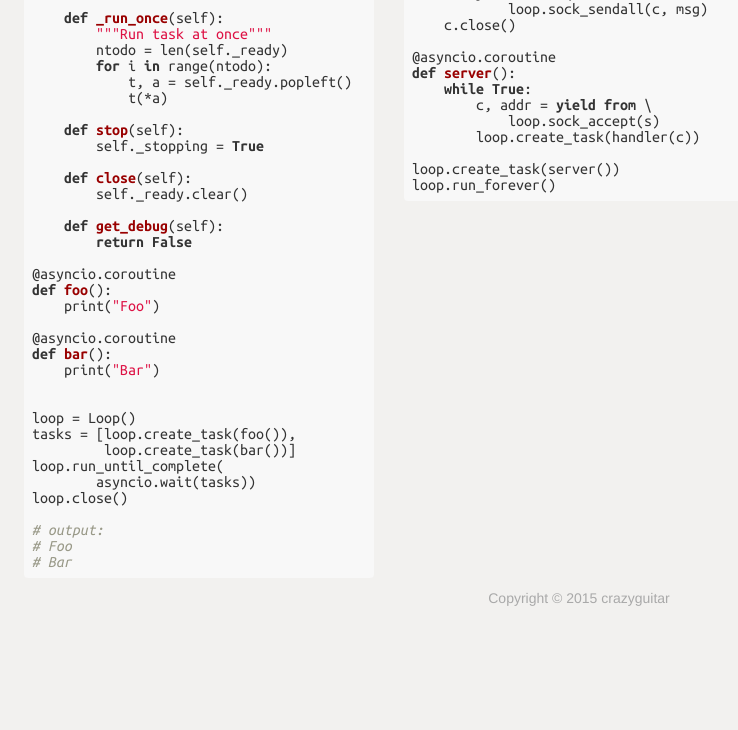
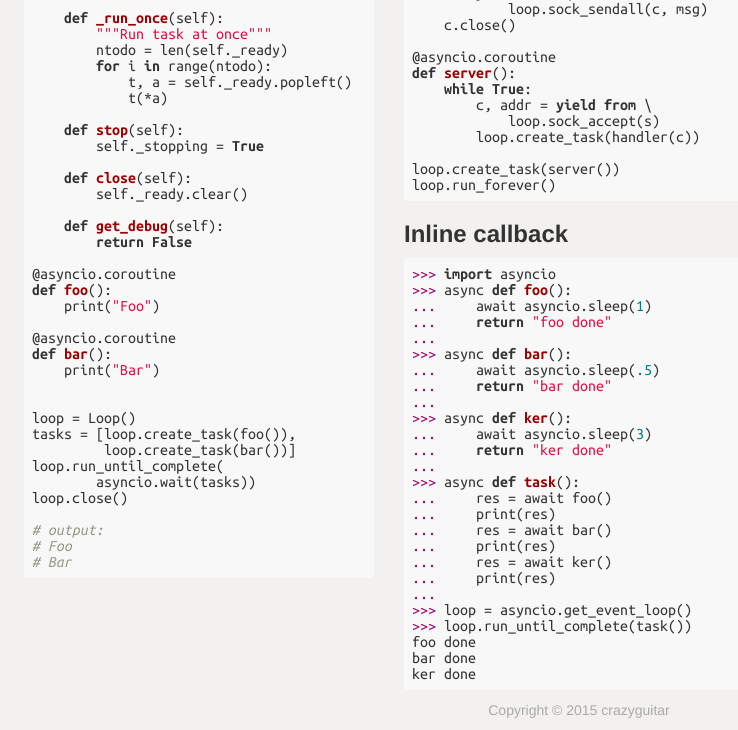
Before and after one commit to crazyguitar/cheatsheet, a Flask app: page /python-asyncio in a window 1280 px wide. Shown: the part 2726-3456 px from the top of the page, without its empty margins (61-799 px from the left). Before the commit the page ends 3332 px from the top, so only its background shows below. Run offline with Flask 2, Linux system fonts and the light colour scheme; some libraries are stand-ins or nearby versions.

Commit message:
Add inline callback usage note in asyncio

```diff
--- a/server/templates/cheatsheet/python-asyncio.html
+++ b/server/templates/cheatsheet/python-asyncio.html
@@ -353,6 +353,36 @@ loop.create_task(server())
 loop.run_forever()
 </pre>
 
+<h3>Inline callback</h3>
+<pre class="code python">
+&gt;&gt;&gt; import asyncio
+&gt;&gt;&gt; async def foo():
+...     await asyncio.sleep(1)
+...     return "foo done"
+...
+&gt;&gt;&gt; async def bar():
+...     await asyncio.sleep(.5)
+...     return "bar done"
+...
+&gt;&gt;&gt; async def ker():
+...     await asyncio.sleep(3)
+...     return "ker done"
+...
+&gt;&gt;&gt; async def task():
+...     res = await foo()
+...     print(res)
+...     res = await bar()
+...     print(res)
+...     res = await ker()
+...     print(res)
+...
+&gt;&gt;&gt; loop = asyncio.get_event_loop()
+&gt;&gt;&gt; loop.run_until_complete(task())
+foo done
+bar done
+ker done
+</pre>
+
 </div>
 
 </div>
```
